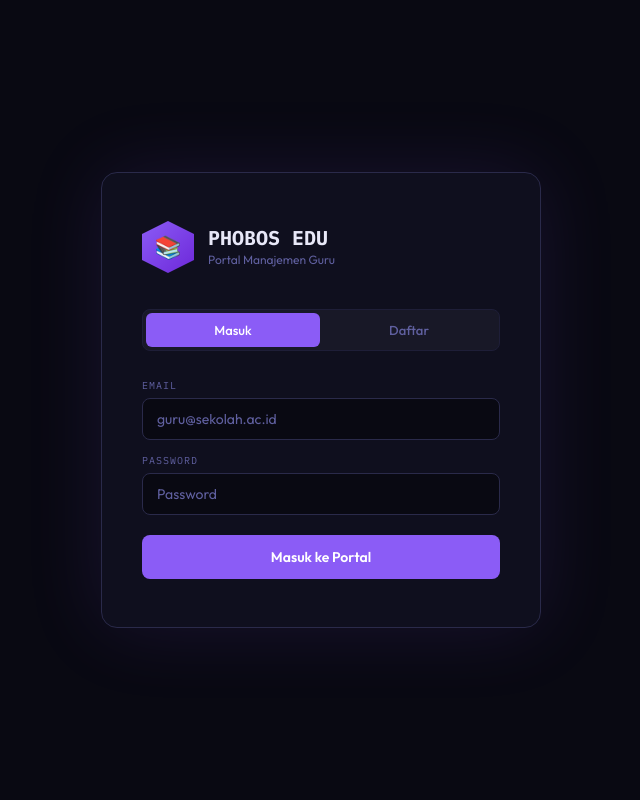
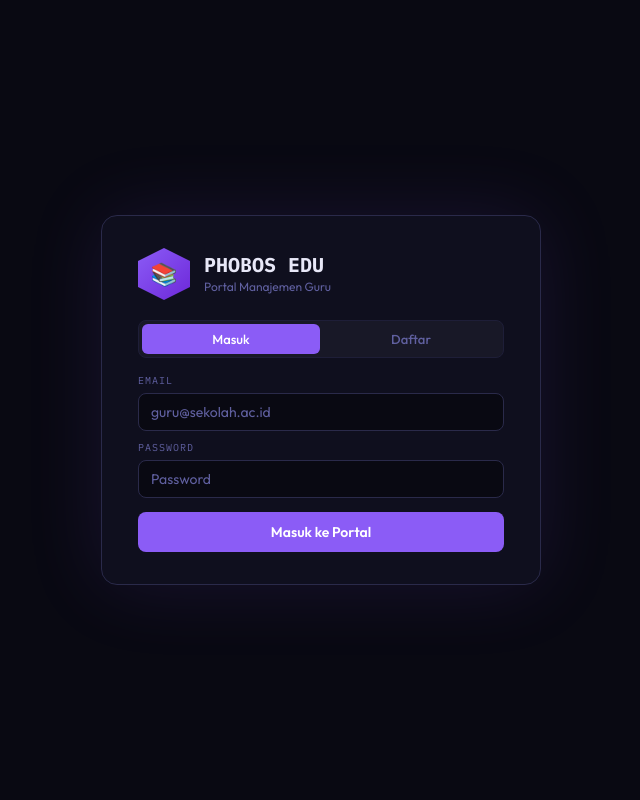
Before and after one commit to Phobos489/Test-AI, a Flask app: page /guru in a window 1280 px wide. Shown: the whole page, without its empty margins (319-959 px from the left). Run offline with Flask 3, Linux system fonts and the light colour scheme.

Commit message:
perbaikan halaman guru

```diff
--- a/templates/guru.html
+++ b/templates/guru.html
@@ -42,23 +42,23 @@ body{font-family:var(--sans);background:var(--bg);color:var(--text);display:flex
 ::-webkit-scrollbar-thumb{background:var(--border2);border-radius:3px}
 
 /* LOGIN */
-#loginScreen{position:fixed;inset:0;display:flex;align-items:center;justify-content:center;z-index:999;background:var(--bg);transition:opacity .4s}
-.login-box{width:440px;max-width:95vw;background:var(--bg2);border:1px solid var(--border2);border-radius:16px;padding:48px 40px;box-shadow:0 0 80px rgba(139,92,246,0.12);animation:slideUp .5s ease both}
-.login-logo{display:flex;align-items:center;gap:14px;margin-bottom:36px}
+#loginScreen{position:fixed;inset:0;display:flex;align-items:flex-start;justify-content:center;z-index:999;background:var(--bg);transition:opacity .4s;overflow-y:auto;padding:16px 0;}
+.login-box{width:440px;max-width:95vw;max-height:calc(100vh - 32px);overflow-y:auto;background:var(--bg2);border:1px solid var(--border2);border-radius:16px;padding:32px 36px;box-shadow:0 0 80px rgba(139,92,246,0.12);animation:slideUp .5s ease both;margin:auto}
+.login-logo{display:flex;align-items:center;gap:14px;margin-bottom:20px}
 .login-logo-hex{width:52px;height:52px;background:linear-gradient(135deg,#8b5cf6,#6d28d9);clip-path:polygon(50% 0%,100% 25%,100% 75%,50% 100%,0% 75%,0% 25%);display:flex;align-items:center;justify-content:center;font-size:22px;flex-shrink:0}
 .login-logo-text h1{font-family:var(--mono);font-size:20px;font-weight:700;line-height:1.1}
 .login-logo-text p{font-size:12px;color:var(--dim);margin-top:3px}
-.auth-tabs{display:flex;gap:2px;background:rgba(255,255,255,.04);border:1px solid var(--border);border-radius:8px;padding:3px;margin-bottom:28px}
-.auth-tab{flex:1;padding:9px;background:none;border:none;color:var(--dim);font-family:var(--sans);font-size:13px;font-weight:500;cursor:pointer;border-radius:6px;transition:all .2s}
+.auth-tabs{display:flex;gap:2px;background:rgba(255,255,255,.04);border:1px solid var(--border);border-radius:8px;padding:3px;margin-bottom:16px}
+.auth-tab{flex:1;padding:7px;background:none;border:none;color:var(--dim);font-family:var(--sans);font-size:13px;font-weight:500;cursor:pointer;border-radius:6px;transition:all .2s}
 .auth-tab.active{background:var(--purple);color:#fff}
 .auth-form-wrap{display:none}.auth-form-wrap.active{display:block}
-.fg{margin-bottom:14px}
+.fg{margin-bottom:10px}
 .fg label{display:block;font-family:var(--mono);font-size:10px;letter-spacing:.1em;text-transform:uppercase;color:var(--dim);margin-bottom:6px}
-.fg input{width:100%;padding:11px 14px;background:var(--bg);border:1px solid var(--border2);border-radius:8px;color:var(--text);font-family:var(--sans);font-size:14px;transition:all .2s}
+.fg input{width:100%;padding:9px 12px;background:var(--bg);border:1px solid var(--border2);border-radius:8px;color:var(--text);font-family:var(--sans);font-size:14px;transition:all .2s}
 .fg input:focus{outline:none;border-color:var(--purple);box-shadow:0 0 0 3px rgba(139,92,246,.12)}
 .fg input::placeholder{color:var(--dim)}
 .fg-row{display:grid;grid-template-columns:1fr 1fr;gap:12px}
-.auth-btn-main{width:100%;padding:13px;background:var(--purple);border:none;border-radius:8px;color:#fff;font-family:var(--sans);font-size:14px;font-weight:600;cursor:pointer;transition:all .2s;margin-top:6px}
+.auth-btn-main{width:100%;padding:11px;background:var(--purple);border:none;border-radius:8px;color:#fff;font-family:var(--sans);font-size:14px;font-weight:600;cursor:pointer;transition:all .2s;margin-top:4px}
 .auth-btn-main:hover{background:#7c3aed;box-shadow:0 6px 20px rgba(139,92,246,.35)}
 .auth-msg{margin-top:12px;padding:10px;border-radius:7px;font-size:13px;text-align:center;display:none}
 .auth-msg.err{display:block;background:rgba(244,63,94,.1);border:1px solid rgba(244,63,94,.3);color:#f87171}
@@ -644,7 +644,6 @@ select:disabled{cursor:not-allowed;opacity:.45;background:var(--bg3) !important}
           <button class="btn btn-rose" id="openAddNilai">＋ Input Nilai</button>
         </div>
         <div class="sec-body">
-          <!-- ── Filter Nilai: cascading tahun → kelas → mapel ── -->
           <div style="display:flex;gap:10px;margin-bottom:20px;flex-wrap:wrap;align-items:flex-end;">
             <div class="field" style="color:var(--rose);flex:1;min-width:160px;max-width:220px">
               <label>Filter Tahun Ajaran</label>
@@ -2184,11 +2183,9 @@ document.getElementById('nilaiSubmit').addEventListener('click',()=>{
   saveGrades(grades);closeModal('modalNilai');renderNilai();updateBadges();toast('Nilai berhasil disimpan!');
 });
 
-// ── renderNilai: cascading tahun → kelas → mapel ──────────────────────────────
 function renderNilai(){
   const classes=getClasses();const students=getStudents();const subjects=getSubjects();const grades=getGrades();
 
-  // ── Tahun filter ──
   const ntf=document.getElementById('nilaiFilterTahun');
   const prevT=ntf.value;
   const wasDisabledT=ntf.disabled;
@@ -2198,7 +2195,6 @@ function renderNilai(){
   if(tahuns.includes(prevT)) ntf.value=prevT;
   ntf.disabled=wasDisabledT;
 
-  // ── Kelas filter (filtered by tahun) ──
   const nkf=document.getElementById('nilaiFilterKelas');
   const prevK=nkf.value;
   const wasDisabledK=nkf.disabled;
@@ -2209,7 +2205,6 @@ function renderNilai(){
   if(filteredByTahun.find(c=>c.id===prevK)) nkf.value=prevK;
   nkf.disabled=wasDisabledK;
 
-  // ── Mapel filter (filtered by kelas) ──
   const nmf=document.getElementById('nilaiFilterMapel');
   const prevM=nmf.value;
   if(nkf.value){
@@ -2220,7 +2215,6 @@ function renderNilai(){
     nmf.disabled=true;
   }
 
-  // ── Apply filters to grades ──
   let rows=grades;
   if(filterTahun) rows=rows.filter(g=>{
     const cls=classes.find(c=>c.id===g.kelasId);
@@ -2284,7 +2278,6 @@ function deleteNilai(id){
   saveGrades(getGrades().filter(g=>g.id!==id));renderNilai();updateBadges();toast('Nilai dihapus.');
 }
 
-// ── Event listeners Nilai (cascading tahun → kelas → mapel) ──────────────────
 document.getElementById('nilaiFilterTahun').addEventListener('change', function() {
   const nkf=document.getElementById('nilaiFilterKelas');
   const nmf=document.getElementById('nilaiFilterMapel');
```
